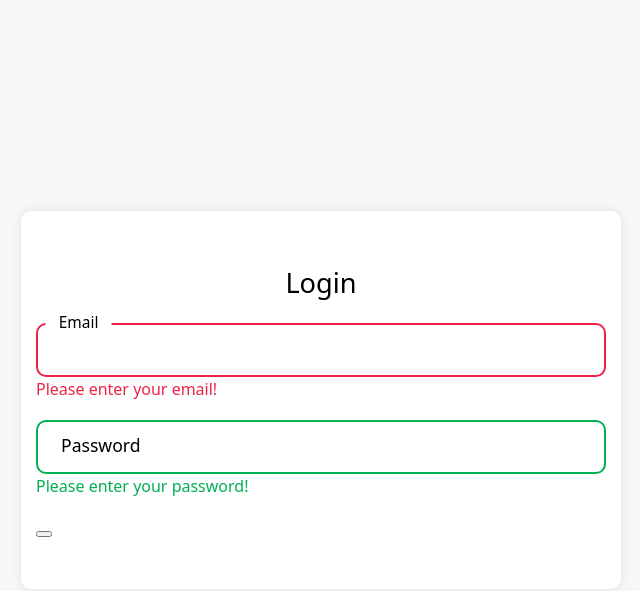
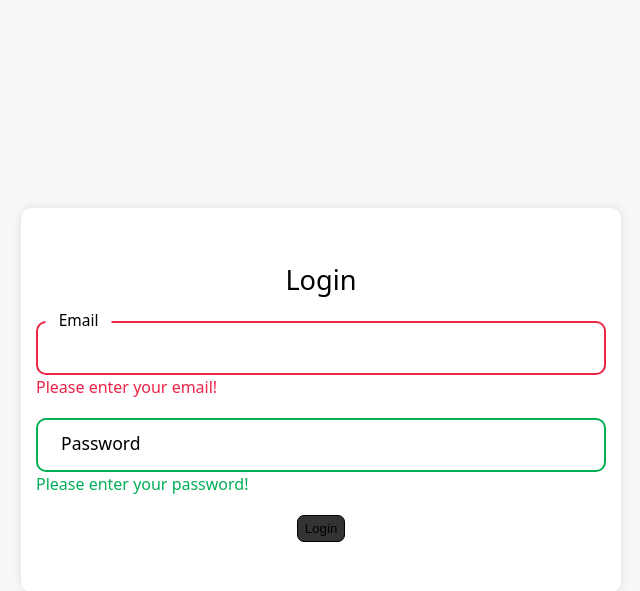
Before and after one commit to PritamUmaiya/authentication-system, a Flask app: page /login in a window 1280 px wide. Shown: the top 591 px of the page, without its empty margins (319-959 px from the left). Run offline with Flask 3, Linux system fonts and the light colour scheme; some libraries are stand-ins or nearby versions.

Commit message:
minor update

```diff
--- a/static/css/styles.css
+++ b/static/css/styles.css
@@ -97,6 +97,17 @@ h2 {
     color: #01af55;
 }
 
+.btn {
+    border: 1px solid currentColor;
+    border-radius: 7px;
+    outline: none;
+    padding: 5px 7px;
+}
+
+.btn-primary {
+    background-color: #333;
+}
+
 @media (min-width: 768px) {
     .container {
         border-radius: 10px;
--- a/templates/login.html
+++ b/templates/login.html
@@ -24,8 +24,8 @@
             <div class="valid-feedback">Please enter your password!</div>
         </div>
 
-        <div class="panel">
-            <button type="submit"></button>
+        <div class="panel text-center">
+            <button type="submit" class="btn btn-primary">Login</button>
         </div>
     </form>
 {% endblock %}
```
